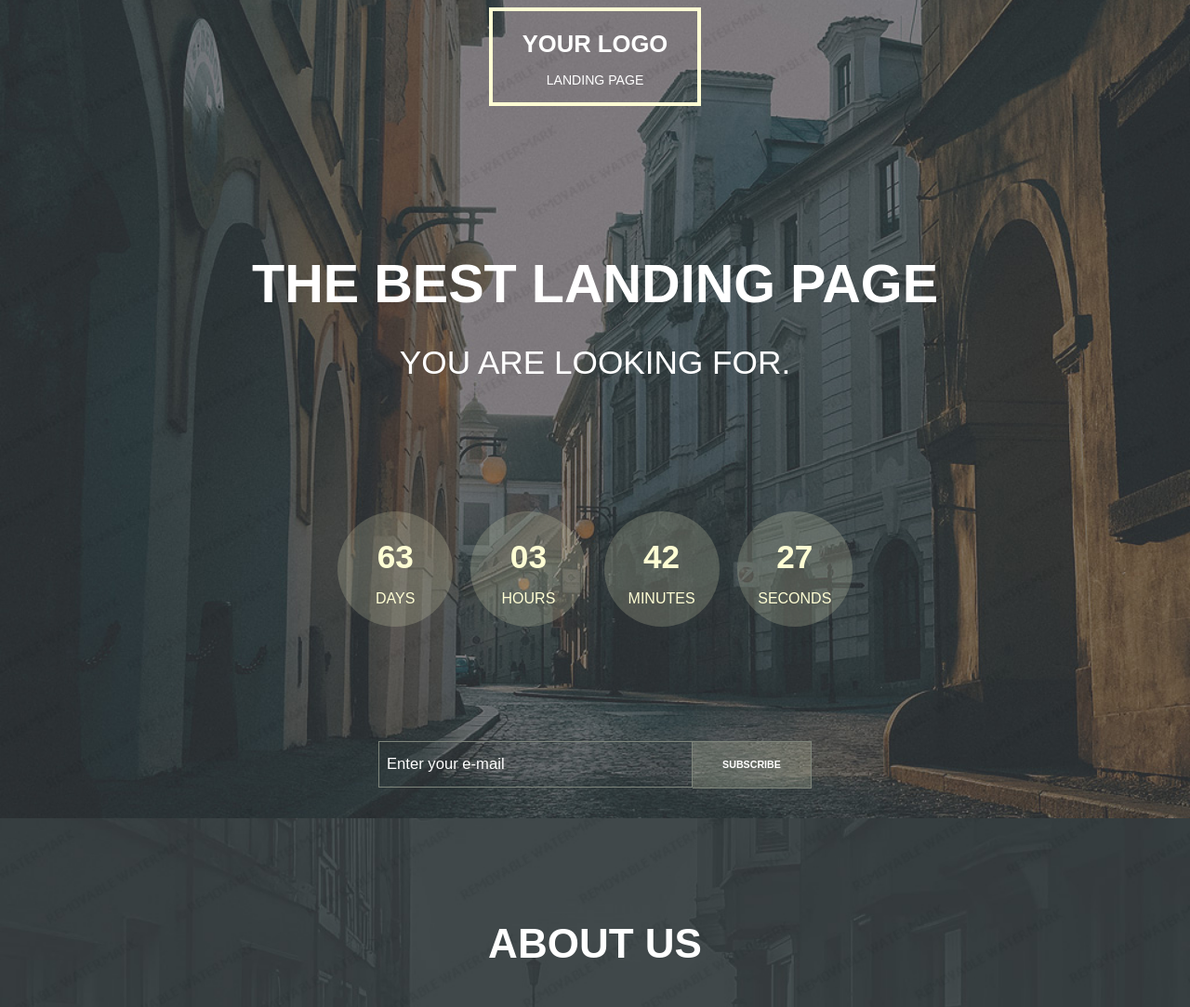
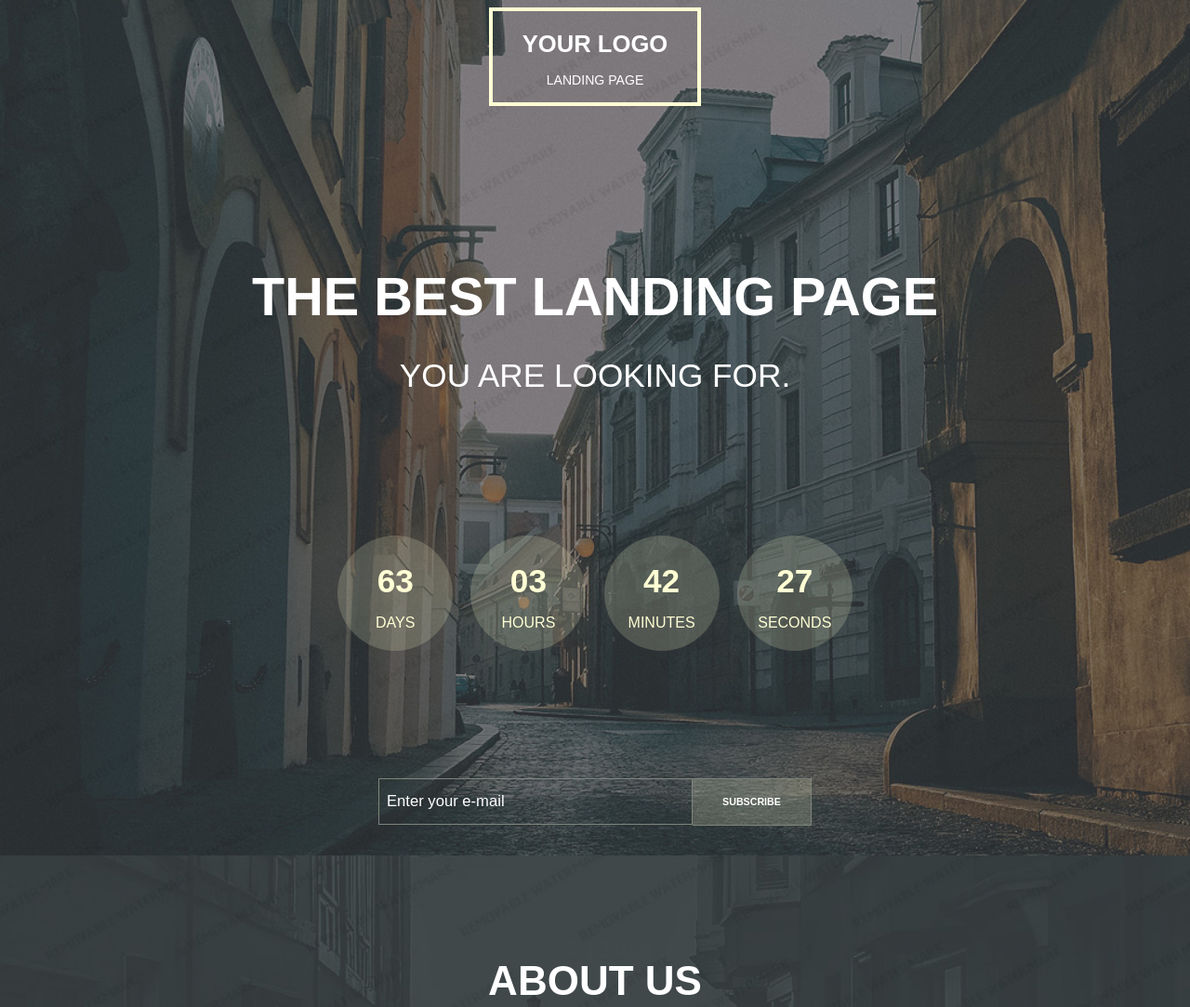
Before and after one commit to Ilyaguar/Subscribe, a plain HTML site: page index.html in a window 1280 px wide. Shown: the top 1083 px of the page at 93% size. Drawn offline with Linux system fonts and the light colour scheme; a web font is replaced by a local one.

Commit message:
chupapi3

```diff
--- a/css/styles.css
+++ b/css/styles.css
@@ -20,7 +20,7 @@ section {
 }
 
 .content{
-    height: 1100px;
+    height: 1150px;
     background-image: url(../img/page-1_img01.jpg);
     background-size: cover;
     background-position-y: center;
```
